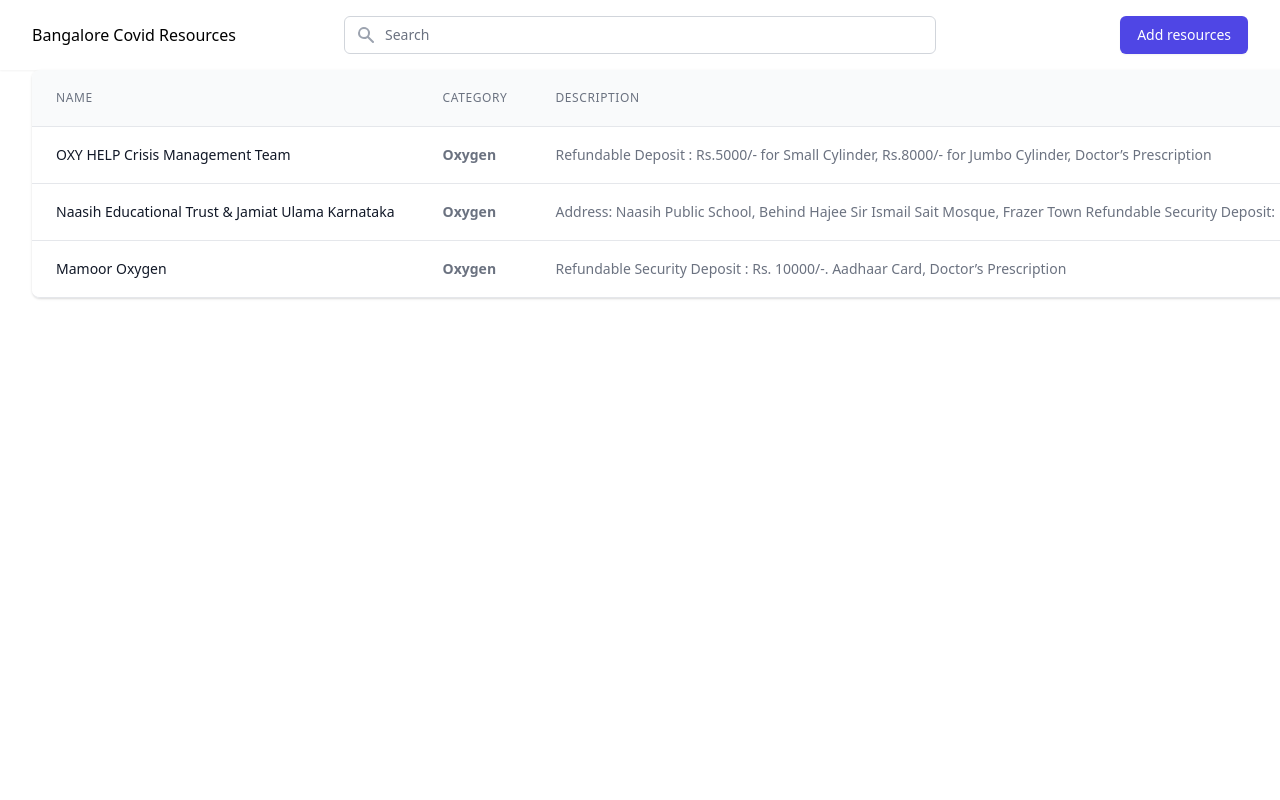
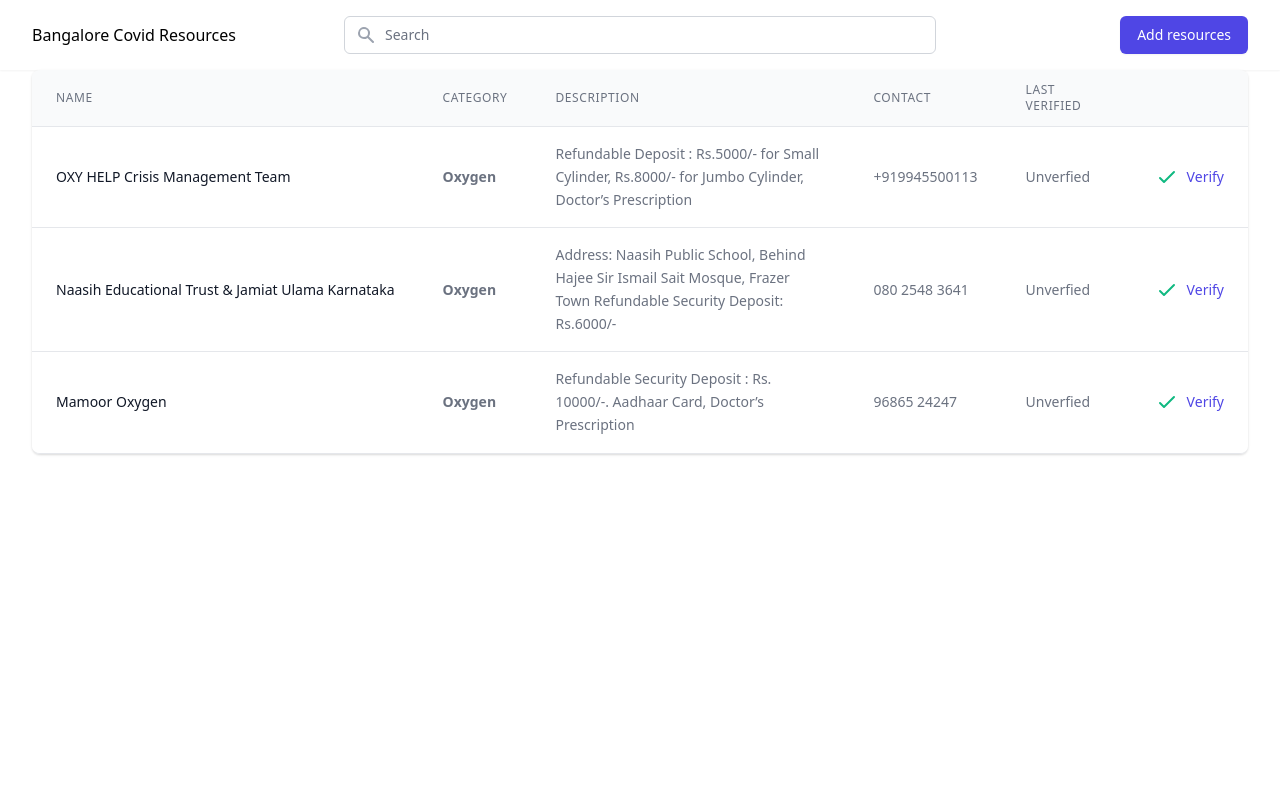
Before and after one commit to CryogenicPlanet/covid-resources, a Next.js app: page /search/1 in a window 1280 px wide. Shown: the top 800 px of the page. Built offline with nearby package versions, Linux system fonts and the light colour scheme.

Commit message:
♻️ Made description break like and refresh for add

```diff
--- a/pages/add.tsx
+++ b/pages/add.tsx
@@ -4,6 +4,7 @@ import { view } from '@risingstack/react-easy-state'
 import { categories } from '@utils/categories'
 import { newResource, selectedStore } from '@utils/store'
 import axios from 'axios'
+import Router from 'next/router'
 import React, { FormEvent } from 'react'
 import ReCAPTCHA from 'react-google-recaptcha'
 import toast from 'react-hot-toast'
@@ -45,6 +46,7 @@ function NewResource() {
             }
           }
         )
+        Router.reload()
       } else {
         throw new Error('Invalid captcha')
       }
--- a/pages/resources/[id].tsx
+++ b/pages/resources/[id].tsx
@@ -64,7 +64,7 @@ export default function Resources({
                           <td className="px-6 py-4 whitespace-nowrap text-sm font-medium text-gray-900">
                             {elm.name}
                           </td>
-                          <td className="px-6 py-4 whitespace-nowrap text-sm text-gray-500">
+                          <td className="px-6 py-4 max-w-2xl leading-relaxed break-words text-sm text-gray-500">
                             {elm.description}
                           </td>
                           <td className="px-6 py-4 whitespace-nowrap text-sm text-gray-500">
--- a/pages/search/[id].tsx
+++ b/pages/search/[id].tsx
@@ -78,7 +78,7 @@ export default function Resources({
                           <td className="px-6  py-4 whitespace-nowrap text-sm text-gray-500 capitalize font-semibold">
                             {item.category}
                           </td>
-                          <td className="px-6 py-4 whitespace-nowrap text-sm text-gray-500">
+                          <td className="px-6 py-4 max-w-2xl leading-relaxed break-words text-sm text-gray-500">
                             {item.description}
                           </td>
                           <td className="px-6 py-4 whitespace-nowrap text-sm text-gray-500">
```
